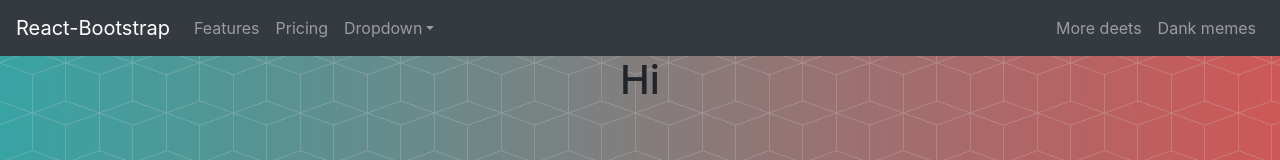
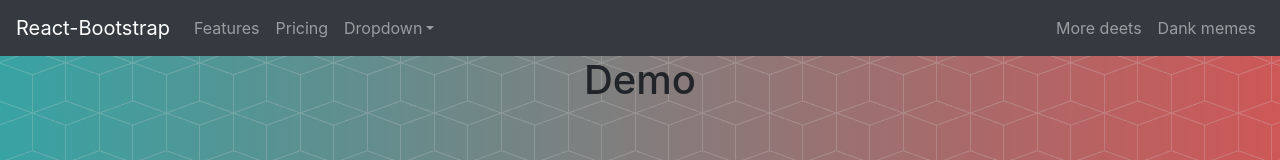
Before and after one commit to shanmukhipriya99/react-bootstrap-tutorial, a React (Create React App) app: page / in a window 1280 px wide. Shown: the top 160 px of the page. Built offline with nearby package versions, Linux system fonts and the light colour scheme.

Commit message:
Created navbar component

```diff
--- a/src/App.js
+++ b/src/App.js
@@ -1,39 +1,14 @@
 import React from "react";
-import { Nav, Navbar, NavDropdown} from 'react-bootstrap';
 import "bootstrap/dist/css/bootstrap.min.css";
 import "./App.css";
+import NavBar from './components/NavBar/NavBar';
+import Demo from './components/Demo/Demo';
 
 function App() {
   return (
     <div className="App">
-      <Navbar collapseOnSelect expand="lg" bg="dark" variant="dark">
-        <Navbar.Brand href="#home">React-Bootstrap</Navbar.Brand>
-        <Navbar.Toggle aria-controls="responsive-navbar-nav" />
-        <Navbar.Collapse id="responsive-navbar-nav">
-          <Nav className="mr-auto">
-            <Nav.Link href="#features">Features</Nav.Link>
-            <Nav.Link href="#pricing">Pricing</Nav.Link>
-            <NavDropdown title="Dropdown" id="collasible-nav-dropdown">
-              <NavDropdown.Item href="#action/3.1">Action</NavDropdown.Item>
-              <NavDropdown.Item href="#action/3.2">
-                Another action
-              </NavDropdown.Item>
-              <NavDropdown.Item href="#action/3.3">Something</NavDropdown.Item>
-              <NavDropdown.Divider />
-              <NavDropdown.Item href="#action/3.4">
-                Separated link
-              </NavDropdown.Item>
-            </NavDropdown>
-          </Nav>
-          <Nav>
-            <Nav.Link href="#deets">More deets</Nav.Link>
-            <Nav.Link eventKey={2} href="#memes">
-              Dank memes
-            </Nav.Link>
-          </Nav>
-        </Navbar.Collapse>
-      </Navbar>
-      <h1>Hi</h1>
+      <NavBar />
+      <Demo />
     </div>
   );
 }
--- /dev/null
+++ b/src/components/Demo/Demo.js
@@ -0,0 +1,13 @@
+import React from "react";
+
+function Demo() {
+  return (
+    <div>
+
+        <h1>Demo</h1>
+
+    </div>
+  );
+}
+
+export default Demo;
--- /dev/null
+++ b/src/components/NavBar/NavBar.js
@@ -0,0 +1,36 @@
+import React from "react";
+import { Nav, Navbar, NavDropdown} from 'react-bootstrap';
+
+function NavBar() {
+  return (
+    <Navbar collapseOnSelect expand="lg" bg="dark" variant="dark">
+      <Navbar.Brand href="#home">React-Bootstrap</Navbar.Brand>
+      <Navbar.Toggle aria-controls="responsive-navbar-nav" />
+      <Navbar.Collapse id="responsive-navbar-nav">
+        <Nav className="mr-auto">
+          <Nav.Link href="#features">Features</Nav.Link>
+          <Nav.Link href="#pricing">Pricing</Nav.Link>
+          <NavDropdown title="Dropdown" id="collasible-nav-dropdown">
+            <NavDropdown.Item href="#action/3.1">Action</NavDropdown.Item>
+            <NavDropdown.Item href="#action/3.2">
+              Another action
+            </NavDropdown.Item>
+            <NavDropdown.Item href="#action/3.3">Something</NavDropdown.Item>
+            <NavDropdown.Divider />
+            <NavDropdown.Item href="#action/3.4">
+              Separated link
+            </NavDropdown.Item>
+          </NavDropdown>
+        </Nav>
+        <Nav>
+          <Nav.Link href="#deets">More deets</Nav.Link>
+          <Nav.Link eventKey={2} href="#memes">
+            Dank memes
+          </Nav.Link>
+        </Nav>
+      </Navbar.Collapse>
+    </Navbar>
+  );
+}
+
+export default NavBar;
```
